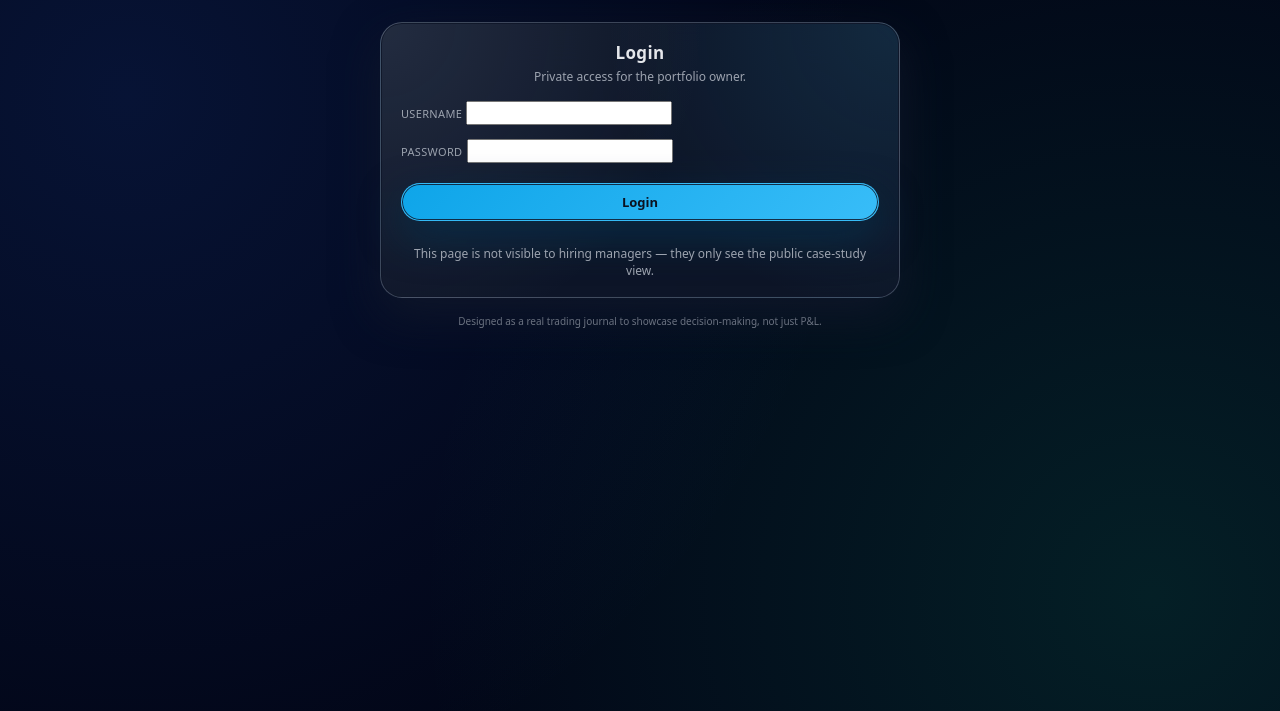
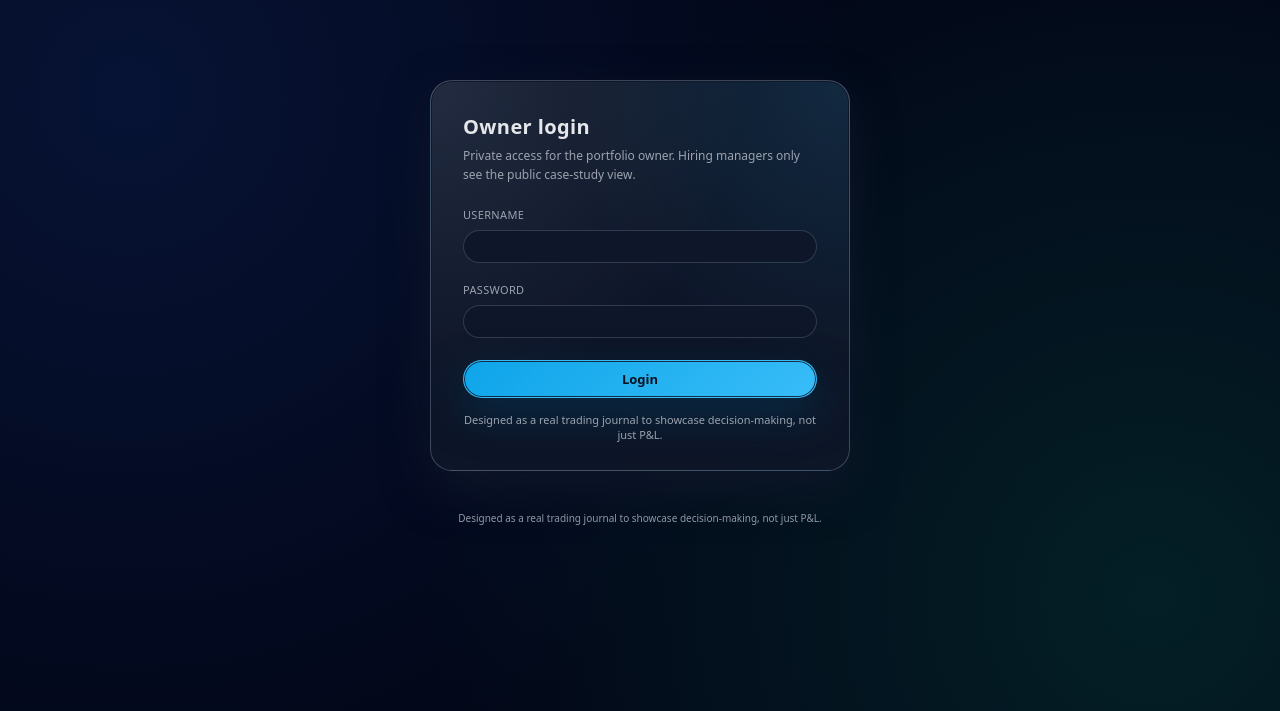
Before and after one commit to banuwij/trading-portfolio, a Flask app: page /login in a window 1280 px wide. Shown: the part 70-781 px from the top of the page. Run offline with Flask 3, Linux system fonts and the light colour scheme.

Commit message:
Refactor login.html for improved layout and messages
Updated the login form layout and added flash message handling.

```diff
--- a/templates/login.html
+++ b/templates/login.html
@@ -3,34 +3,73 @@
 
 {% block content %}
 
-<div class="glass-card" style="max-width:520px;margin:0 auto;">
-  <div style="text-align:center;margin-bottom:16px;">
-    <div class="section-heading">Login</div>
-    <p class="section-sub" style="margin-top:4px;">
-      Private access for the portfolio owner.
+<div style="display:flex;justify-content:center;margin-top:80px;margin-bottom:40px;">
+  <div class="glass-card" style="max-width:420px;width:100%;padding:32px 32px 28px;">
+
+    <div style="margin-bottom:18px;">
+      <div class="section-heading" style="font-size:20px;">Owner login</div>
+      <p class="section-sub" style="margin-top:6px;line-height:1.6;">
+        Private access for the portfolio owner. Hiring managers only see the
+        <span style="font-weight:500;">public case-study view</span>.
       </p>
     </div>
 
+    {% with messages = get_flashed_messages(with_categories=true) %}
+      {% if messages %}
+        <div style="margin-bottom:14px;">
+          {% for category, message in messages %}
+            <div style="
+                font-size:13px;
+                padding:8px 10px;
+                border-radius:999px;
+                border:1px solid rgba(248,113,113,0.5);
+                background:rgba(248,113,113,0.08);
+                color:#fecaca;
+              ">
+              {{ message }}
+            </div>
+          {% endfor %}
+        </div>
+      {% endif %}
+    {% endwith %}
+
     <form method="post" style="display:flex;flex-direction:column;gap:14px;">
 
-    <label class="form-field">
-      <span class="form-label">Username</span>
-      <input type="text" name="username" required autocomplete="username">
-    </label>
+      <div>
+        <label class="form-label" for="username">Username</label>
+        <input
+          id="username"
+          name="username"
+          type="text"
+          autocomplete="username"
+          class="input-field"
+          style="width:100%;margin-top:6px;"
+          required
+        >
+      </div>
 
-    <label class="form-field">
-      <span class="form-label">Password</span>
-      <input type="password" name="password" required autocomplete="current-password">
-    </label>
+      <div>
+        <label class="form-label" for="password">Password</label>
+        <input
+          id="password"
+          name="password"
+          type="password"
+          autocomplete="current-password"
+          class="input-field"
+          style="width:100%;margin-top:6px;"
+          required
+        >
+      </div>
 
-    <button type="submit" class="btn-primary" style="margin-top:6px;width:100%;">
+      <button type="submit" class="btn-primary" style="width:100%;margin-top:8px;">
         Login
       </button>
+    </form>
 
-    <p class="section-sub" style="margin-top:10px;text-align:center;">
-      This page is not visible to hiring managers — they only see the public case-study view.
+    <p class="section-sub" style="margin-top:14px;font-size:11px;text-align:center;">
+      Designed as a real trading journal to showcase decision-making, not just P&amp;L.
     </p>
-  </form>
+  </div>
 </div>
 
 {% endblock %}
```
Lines whose indentation alone changed are shown as unchanged.
